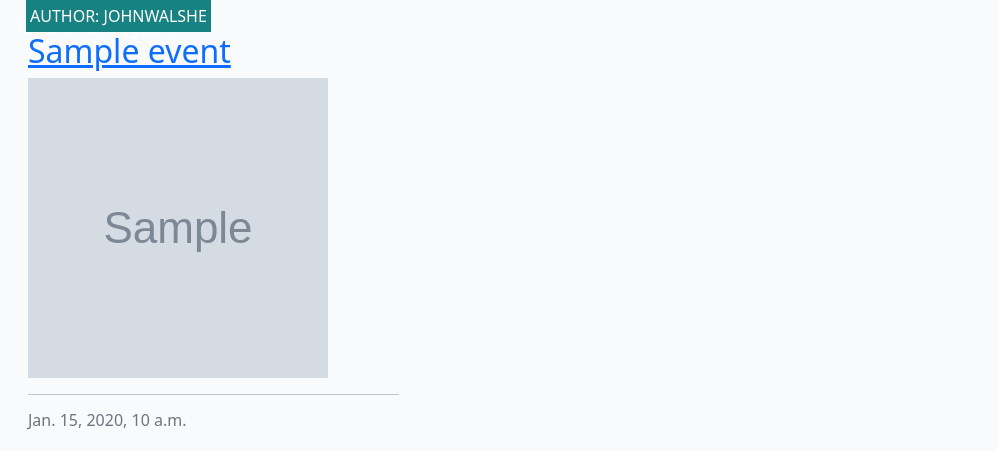
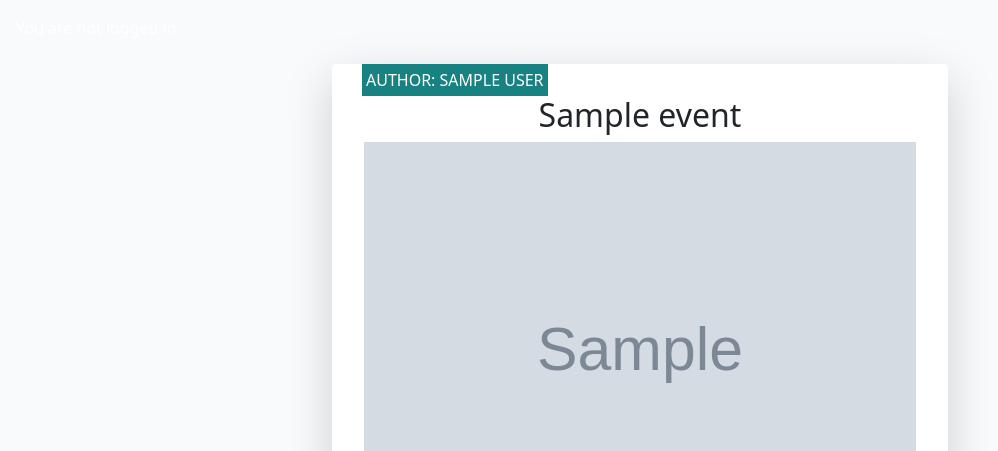
Before and after one commit to JWalshe86/Nags-With-Notions2.0, a Django app: page /events/ in a window 1280 px wide. Shown: the part 72-523 px from the top of the page, without its empty margins (0-998 px from the left). Run offline with Django 4.2, Linux system fonts and the light colour scheme; data comes from the database, SQL or seed files in the repository; tables that the repository leaves empty hold one stand-in row (values such as "Sample post"); grey boxes marked "Sample" are stand-in pictures; some libraries are stand-ins or nearby versions; grey boxes are pictures that could not be loaded.

Commit message:
add styling to events display page

```diff
--- a/booking/templates/delete.html
+++ b/booking/templates/delete.html
@@ -3,7 +3,7 @@
 {% block content %}
 
 
-<p>{{booking.name}} are you sure you want to delete booking ref #{{booking.id}}</p>
+<p>Are you sure you want to delete booking ref #{{booking.id}}</p>
 
 <form action="{% url 'delete_booking' booking.id %}" method="POST">
     {% csrf_token %}
--- a/events/models.py
+++ b/events/models.py
@@ -5,11 +5,9 @@
 
 # Create your models here.
 class Event(models.Model):
+    author =  models.CharField(max_length=200, unique=True)
     title = models.CharField(max_length=200, unique=True)
     slug = models.SlugField(max_length=200, unique=True)
-    author = models.ForeignKey(
-    User, on_delete=models.CASCADE, related_name="events"
-    )
     content = models.TextField()
     created_on = models.DateTimeField(auto_now_add=True)
     status = models.IntegerField(choices=STATUS, default=0)
--- a/events/templates/events/index.html
+++ b/events/templates/events/index.html
@@ -4,30 +4,31 @@
 
 <!-- index.html content starts here -->
 <div class="container-fluid">
-    <div class="row">
-
+    <div class="row d-flex justify-content-center">
         <!-- Event Entries Column -->
-        <div class="col-12 mt-3 left">
+        <div class="col-6 mt-3 left">
             <div class="row">
                 {% for event in event_list %}
-                <div class="col-md-4">
-                    <div class="card mb-4">
+                <div class="d-flex justify-content-center">
+                    <div class=" shadow-lg p-3 mb-5 mt-5 bg-white rounded " style="width: 200%">
                         <div class="card-body">
                             <div class="image-container">
                                 <div class="image-flash">
-                                    <p class="author">Author: {{ event.author }}</p>
+                                    <p class="author text-center">Author: {{ event.author }}</p>
                                 </div>
                             </div>
-                            <a href="#" class="event-link">
-                                <h2 class="card-title">{{ event.title }}</h2>
-                            </a>
+                            <h2 class="card-title text-center">{{ event.title }}</h2>
                             <a href="#" class="event-link">
                                 {% if event.event_image %}
-                                <h2 class="card-title"><img src="{{ event.event_image.url }}" width="300" height="300">
+                                <h2 class="card-title"><img src="{{ event.event_image.url }}" width="100%">
                                 </h2>
                                 {% endif %}
                             </a>
                             <hr />
+                            <div class="event-content text-center">
+                                {{ event.content}}
+                            </div>
+
                             <p class="card-text text-muted h6">{{ event.created_on}}
                             </p>
                             {% if perms.event.can_add_new_event %}
@@ -37,10 +38,8 @@
                         </div>
                     </div>
                 </div>
-                {% if forloop.counter|divisibleby:3 %}
             </div>
             <div class="row">
-                {% endif %}
                 {% endfor %}
 
             </div>
```
Also changed, not shown: booking/templates/bookings.html (+7 -5 lines), events/forms.py (+1 -9 lines), events/templates/events/event_form.html (+8 -4 lines), events/migrations/0009_alter_event_author.py (added), media/images/25_percent_smaller_5YXjSd4.jpg (added), media/images/25_percent_smaller_Mmgh8Wo.jpg (added), media/images/25_percent_smaller_MyYQlOh.jpg (added), media/images/25_percent_smaller_UmrLgur.jpg (added), media/images/25_percent_smaller_cqt0bpj.jpg (added), media/images/royal-meath-show-event_2l4p86d.jpg (added), media/images/samhain-event_dQKhdMy_KptjC39.png (added).
